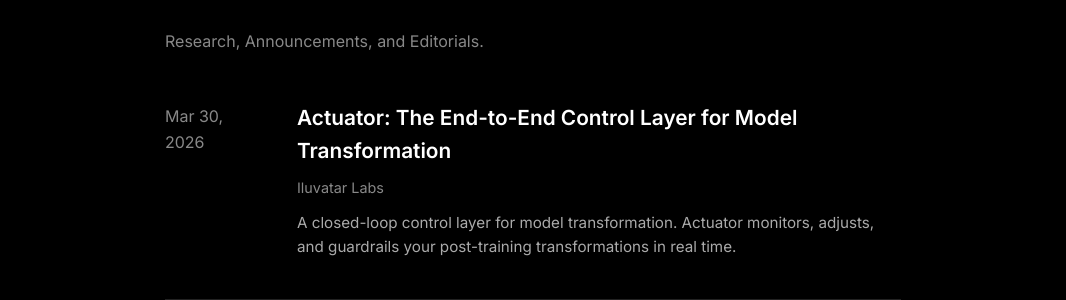
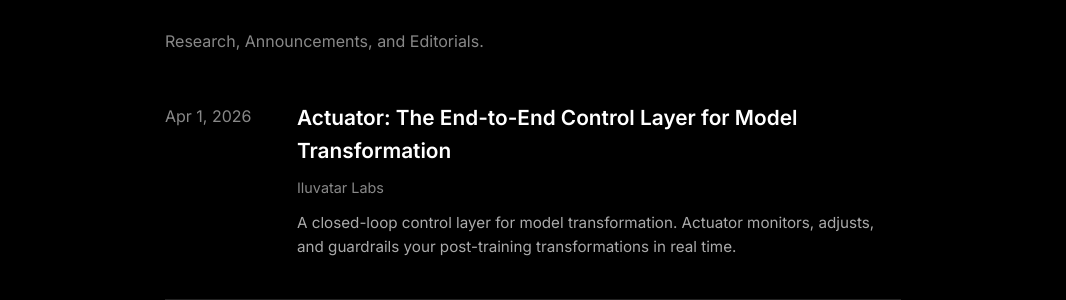
Before and after one commit to IluvatarLabs/iluvatarlabs.github.io, a Jekyll site: the page built from blog/index.html, in a window 1280 px wide. Shown: the part 198-498 px from the top of the page, without its empty margins (107-1173 px from the left). Built offline with Jekyll 4.4.1, drawn with Linux system fonts in a browser that asks for light colours.

Commit message:
Link Actuator nav to post, enable future posts, restore April 1 date

```diff
--- a/_config.yml
+++ b/_config.yml
@@ -4,6 +4,7 @@
 baseurl: ""
 
 # Build settings
+future: true
 markdown: kramdown
 highlighter: rouge
 permalink: /blog/:year/:month/:title/
--- a/_layouts/default.html
+++ b/_layouts/default.html
@@ -193,7 +193,7 @@
             <span></span><span></span><span></span>
         </button>
         <div class="nav-links">
-            <a href="#" class="product-link"><svg class="product-icon" width="28" height="28" viewBox="10 10 44 44" xmlns="http://www.w3.org/2000/svg"><g><path fill="none" stroke="currentColor" stroke-width="1.024" stroke-linecap="round" d="M 32 19.2 L 43.136 25.6 L 43.136 38.4 L 32 44.8 L 20.864 38.4 L 20.864 25.6 Z"/><path fill="none" stroke="currentColor" stroke-width="1.024" stroke-linecap="round" d="M 32 19.2 L 32 32"/><path fill="none" stroke="currentColor" stroke-width="1.024" stroke-linecap="round" d="M 43.136 25.6 L 32 32"/><path fill="none" stroke="currentColor" stroke-width="1.024" stroke-linecap="round" d="M 43.136 38.4 L 32 32"/><path fill="none" stroke="currentColor" stroke-width="1.024" stroke-linecap="round" d="M 32 44.8 L 32 32"/><path fill="none" stroke="currentColor" stroke-width="1.024" stroke-linecap="round" d="M 20.864 38.4 L 32 32"/><path fill="none" stroke="currentColor" stroke-width="1.024" stroke-linecap="round" d="M 20.864 25.6 L 32 32"/><circle cx="32" cy="32" r="3" fill="currentColor"/></g></svg> Actuator</a>
+            <a href="/blog/2026/04/introducing-actuator/" class="product-link"><svg class="product-icon" width="28" height="28" viewBox="10 10 44 44" xmlns="http://www.w3.org/2000/svg"><g><path fill="none" stroke="currentColor" stroke-width="1.024" stroke-linecap="round" d="M 32 19.2 L 43.136 25.6 L 43.136 38.4 L 32 44.8 L 20.864 38.4 L 20.864 25.6 Z"/><path fill="none" stroke="currentColor" stroke-width="1.024" stroke-linecap="round" d="M 32 19.2 L 32 32"/><path fill="none" stroke="currentColor" stroke-width="1.024" stroke-linecap="round" d="M 43.136 25.6 L 32 32"/><path fill="none" stroke="currentColor" stroke-width="1.024" stroke-linecap="round" d="M 43.136 38.4 L 32 32"/><path fill="none" stroke="currentColor" stroke-width="1.024" stroke-linecap="round" d="M 32 44.8 L 32 32"/><path fill="none" stroke="currentColor" stroke-width="1.024" stroke-linecap="round" d="M 20.864 38.4 L 32 32"/><path fill="none" stroke="currentColor" stroke-width="1.024" stroke-linecap="round" d="M 20.864 25.6 L 32 32"/><circle cx="32" cy="32" r="3" fill="currentColor"/></g></svg> Actuator</a>
             <a href="/blog/2026/03/introducing-marvin/" class="product-link"><svg class="product-icon" width="28" height="28" viewBox="0 0 64 64" fill="none" xmlns="http://www.w3.org/2000/svg" style="margin-right: 0.2rem;"><path d="M 20 14 L 12 14 Q 8 14 8 18 L 8 28 Q 8 32 4 32 Q 8 32 8 36 L 8 46 Q 8 50 12 50 L 20 50" stroke="currentColor" stroke-width="2" stroke-linecap="round" fill="none"/><path d="M 44 14 L 52 14 Q 56 14 56 18 L 56 28 Q 56 32 60 32 Q 56 32 56 36 L 56 46 Q 56 50 52 50 L 44 50" stroke="currentColor" stroke-width="2" stroke-linecap="round" fill="none"/><rect x="18" y="27" width="11" height="10" rx="5" fill="currentColor"/><rect x="35" y="27" width="11" height="10" rx="5" fill="currentColor"/></svg> Marvin</a>
             <a href="/blog/">Discover</a>
             <a href="https://x.com/IluvatarLabs" target="_blank" rel="noopener noreferrer">
--- a/_posts/2026-03-30-introducing-actuator.md
+++ b/_posts/2026-04-01-introducing-actuator.md
@@ -1,7 +1,7 @@
 ---
 layout: product
 title: "Actuator: The End-to-End Control Layer for Model Transformation"
-date: 2026-03-30
+date: 2026-04-01
 category: Product
 author: "Iluvatar Labs"
 product_name: "Actuator"
--- a/index.html
+++ b/index.html
@@ -371,7 +371,7 @@
             <span></span><span></span><span></span>
         </button>
         <div class="nav-links">
-            <a href="#" class="product-link"><svg class="product-icon" width="28" height="28" viewBox="10 10 44 44" xmlns="http://www.w3.org/2000/svg"><g><path fill="none" stroke="currentColor" stroke-width="1.024" stroke-linecap="round" d="M 32 19.2 L 43.136 25.6 L 43.136 38.4 L 32 44.8 L 20.864 38.4 L 20.864 25.6 Z"/><path fill="none" stroke="currentColor" stroke-width="1.024" stroke-linecap="round" d="M 32 19.2 L 32 32"/><path fill="none" stroke="currentColor" stroke-width="1.024" stroke-linecap="round" d="M 43.136 25.6 L 32 32"/><path fill="none" stroke="currentColor" stroke-width="1.024" stroke-linecap="round" d="M 43.136 38.4 L 32 32"/><path fill="none" stroke="currentColor" stroke-width="1.024" stroke-linecap="round" d="M 32 44.8 L 32 32"/><path fill="none" stroke="currentColor" stroke-width="1.024" stroke-linecap="round" d="M 20.864 38.4 L 32 32"/><path fill="none" stroke="currentColor" stroke-width="1.024" stroke-linecap="round" d="M 20.864 25.6 L 32 32"/><circle cx="32" cy="32" r="3" fill="currentColor"/></g></svg> Actuator</a>
+            <a href="/blog/2026/04/introducing-actuator/" class="product-link"><svg class="product-icon" width="28" height="28" viewBox="10 10 44 44" xmlns="http://www.w3.org/2000/svg"><g><path fill="none" stroke="currentColor" stroke-width="1.024" stroke-linecap="round" d="M 32 19.2 L 43.136 25.6 L 43.136 38.4 L 32 44.8 L 20.864 38.4 L 20.864 25.6 Z"/><path fill="none" stroke="currentColor" stroke-width="1.024" stroke-linecap="round" d="M 32 19.2 L 32 32"/><path fill="none" stroke="currentColor" stroke-width="1.024" stroke-linecap="round" d="M 43.136 25.6 L 32 32"/><path fill="none" stroke="currentColor" stroke-width="1.024" stroke-linecap="round" d="M 43.136 38.4 L 32 32"/><path fill="none" stroke="currentColor" stroke-width="1.024" stroke-linecap="round" d="M 32 44.8 L 32 32"/><path fill="none" stroke="currentColor" stroke-width="1.024" stroke-linecap="round" d="M 20.864 38.4 L 32 32"/><path fill="none" stroke="currentColor" stroke-width="1.024" stroke-linecap="round" d="M 20.864 25.6 L 32 32"/><circle cx="32" cy="32" r="3" fill="currentColor"/></g></svg> Actuator</a>
             <a href="/blog/2026/03/introducing-marvin/" class="product-link"><svg class="product-icon" width="28" height="28" viewBox="0 0 64 64" fill="none" xmlns="http://www.w3.org/2000/svg" style="margin-right: 0.2rem;"><path d="M 20 14 L 12 14 Q 8 14 8 18 L 8 28 Q 8 32 4 32 Q 8 32 8 36 L 8 46 Q 8 50 12 50 L 20 50" stroke="currentColor" stroke-width="2" stroke-linecap="round" fill="none"/><path d="M 44 14 L 52 14 Q 56 14 56 18 L 56 28 Q 56 32 60 32 Q 56 32 56 36 L 56 46 Q 56 50 52 50 L 44 50" stroke="currentColor" stroke-width="2" stroke-linecap="round" fill="none"/><rect x="18" y="27" width="11" height="10" rx="5" fill="currentColor"/><rect x="35" y="27" width="11" height="10" rx="5" fill="currentColor"/></svg> Marvin</a>
             <a href="/blog/">Discover</a>
             <a href="https://x.com/IluvatarLabs" target="_blank" rel="noopener noreferrer">
```
